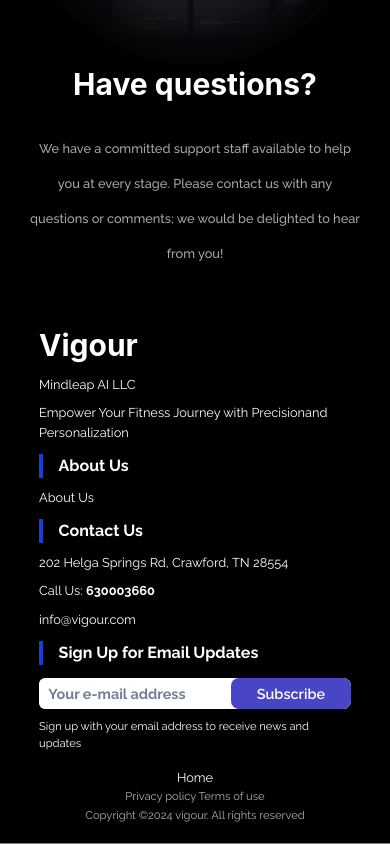
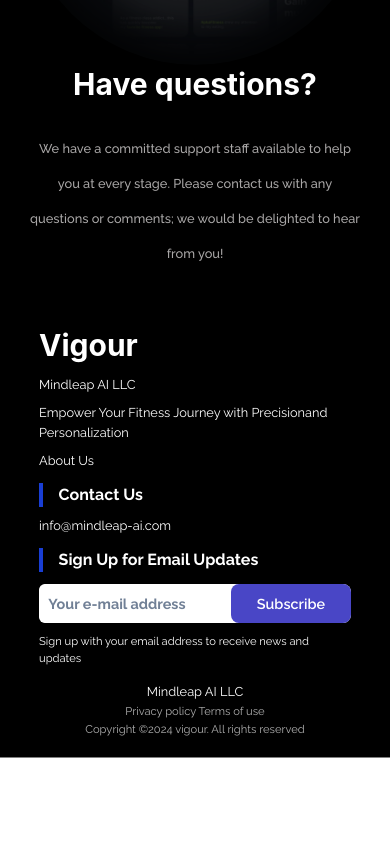
Before and after one commit to Variantlabs1/physiotherapist-sl, a React (Create React App) app: page /home in a window 390 px wide. Shown: the part 6681-7525 px from the top of the page. After the commit the page ends 7439 px from the top, so only its background shows below. Built offline with nearby package versions, Linux system fonts and the light colour scheme; no server answers.

Commit message:
edit footer

```diff
--- a/src/pages/LandingPage/LandingPage.js
+++ b/src/pages/LandingPage/LandingPage.js
@@ -366,20 +366,13 @@
           <Text>
             Empower Your Fitness Journey with Precisionand Personalization
           </Text>
-        </Box>
-        <Box>
-          <Text className={classes.headers}>About Us</Text>
           <Text>
             <Link to="/about">About Us</Link>
           </Text>
         </Box>
         <Box>
           <Text className={classes.headers}>Contact Us</Text>
-          <Text>202 Helga Springs Rd, Crawford, TN 28554</Text>
-          <Text>
-            Call Us: <strong>630003660</strong>
-          </Text>
-          <Text>info@vigour.com</Text>
+          <Text>info@mindleap-ai.com</Text>
         </Box>
         <Box>
           <Text className={classes.headers}>Sign Up for Email Updates</Text>
@@ -392,7 +385,7 @@
           </Text>
         </Box>
         <Box className={classes.last}>
-          <Text>Home</Text>
+          <Text>Mindleap AI LLC</Text>
           <Text className={classes.copy}>
             <Link to="/privacy">Privacy policy </Link>
             {"  "}
@@ -403,7 +396,6 @@
           </Text>
         </Box>
       </Box>
-      {/* )} */}
     </div>
   );
 }
--- a/src/pages/LandingPage/LandingPage.module.scss
+++ b/src/pages/LandingPage/LandingPage.module.scss
@@ -363,6 +363,7 @@
     }
     .last {
       margin-top: 3%;
+      // justify-content: space-between;
       p {
         text-align: center;
       }
@@ -997,6 +998,9 @@
         .smallText {
           font-size: 0.7rem;
         }
+        .inputContainer {
+          height: 10vw;
+        }
       }
       .last {
         .copy {
--- a/src/pages/LandingPage/Privacy.js
+++ b/src/pages/LandingPage/Privacy.js
@@ -1,4 +1,4 @@
-import React from "react";
+import React, { useEffect } from "react";
 import classes from "./Privacy&Terms.module.scss";
 import {
   Box,
@@ -17,6 +17,9 @@
 import { BsDot } from "react-icons/bs";
 
 export default function Privacy() {
+  useEffect(() => {
+    window.scrollTo(0, 0);
+  }, []);
   return (
     <Box className={classes.rootDiv}>
       <Box className={classes.headingContainer}>
--- a/src/pages/LandingPage/Terms.js
+++ b/src/pages/LandingPage/Terms.js
@@ -1,9 +1,12 @@
-import React from "react";
+import React, { useEffect } from "react";
 import classes from "./Privacy&Terms.module.scss";
 import { Box, Heading, List, ListIcon, ListItem, Text } from "@chakra-ui/react";
 import { BsDot } from "react-icons/bs";
 
 export default function Terms() {
+  useEffect(() => {
+    window.scrollTo(0, 0);
+  }, []);
   return (
     <Box className={classes.rootDiv}>
       <Box className={classes.headingContainer}>
```
Also changed, not shown: 14 other files (tests, documents, lock files or other folders).
